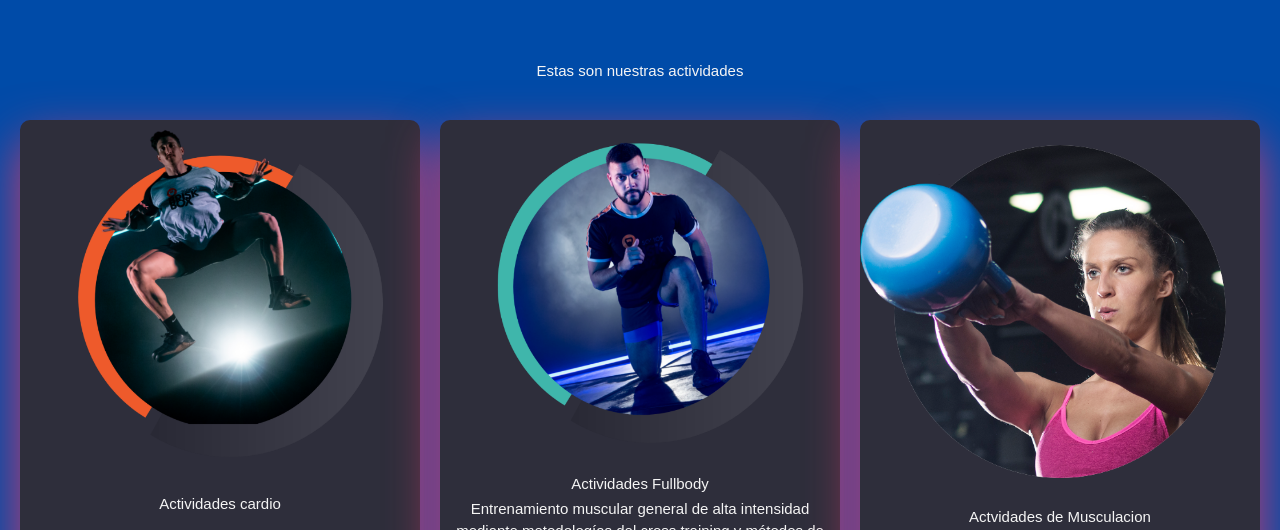
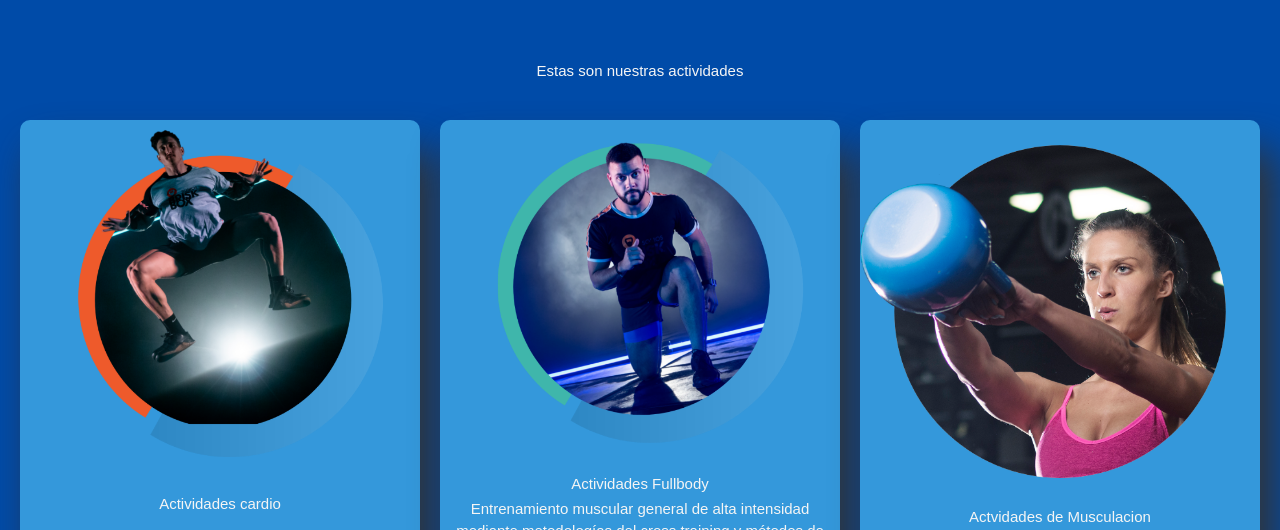
Before and after one commit to nancy-ortiz23/gimnasio, a website: page pages/actividades.html in a window 1280 px wide. Shown: the part 104-634 px from the top of the page. Drawn offline with nearby package versions, Linux system fonts and the light colour scheme.

Commit message:
modifique css en la starjetas de actividades

```diff
--- a/css/styles.css
+++ b/css/styles.css
@@ -492,7 +492,7 @@ footer {
   box-shadow: 0 2px 10px #3498DB;
 }
 actividades.css {
-  color: #cf3c6d;
+  color: #f5f5f5;
 }
 navbar {
   width: 100%;
@@ -511,9 +511,9 @@ navbar {
   flex-direction: column;
   align-items: center;
   text-align: center;
-  background-color: #2e2e3b;
+  background-color: #3498DB;
   border-radius: 10px;
-  box-shadow: 0px 20px 50px #cf3c6d;
+  box-shadow: 15px 30px 40px #333;
   overflow: hidden;
 }
 
```
